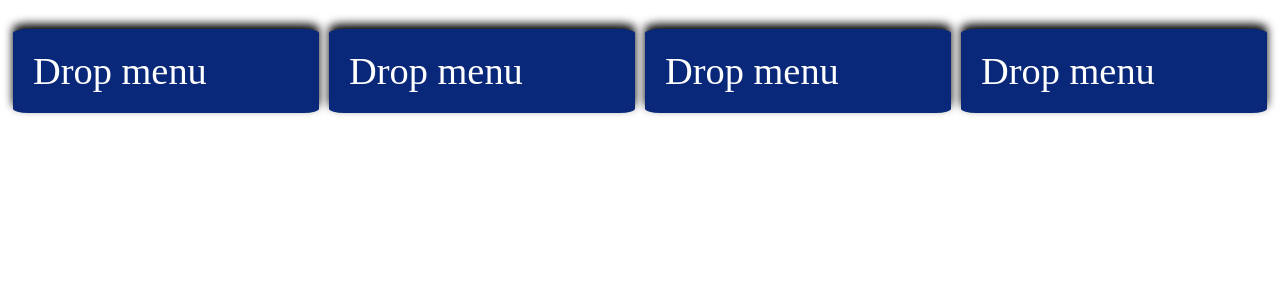
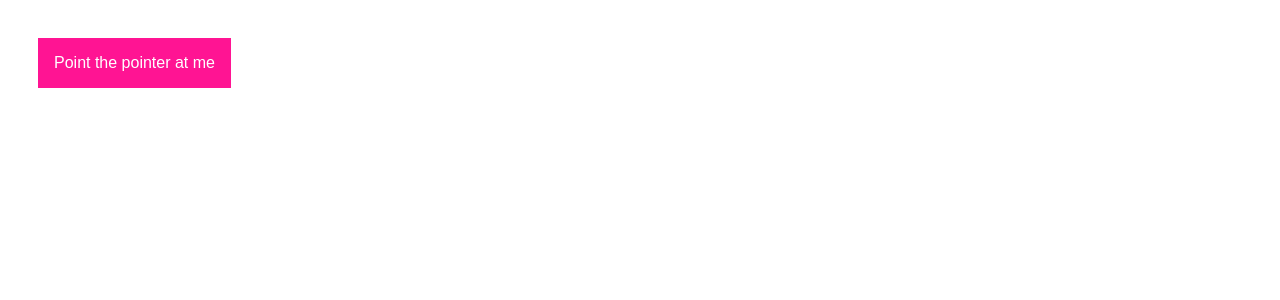
Before and after one commit to dwdraugr/PHP-Piscine, a PHP site: page /menu.html in a window 1280 px wide. Shown: the top 300 px of the page. Run offline with PHP 8.4, Linux system fonts and the light colour scheme.

Commit message:
ex04 done, my style

```diff
--- a/day00/ex04/menu.css
+++ b/day00/ex04/menu.css
@@ -1,45 +1,37 @@
-ul.drop_menu li
-{
-    display: none;
-    background-color: #058da8;
-    padding:20px 20px 20px 20px;
-    border-radius: 5%;
-    margin: 5px;
-    text-align: center;
-    box-shadow: 0px -5px 10px #000000;
-    color: white;
-    font-size: 3vw;
+.dropdown {
+    /*position: relative;*/
+    display: inline-block;
+    margin: 30px;
 }
 
-ul.drop_menu li:first-child
-{
-    display: block;
-    text-align: left;
-    background-color: #092879;
+.dropbtn {
+    background-color: deeppink;
+    color: white;
+    padding: 16px;
+    font-size: 16px;
+    border: none;
 }
 
-ul.drop_menu:hover li
-{
-    display: block;
-    box-shadow: 0px 5px 10px #000000;
+
+
+.dropdown-content {
+    display: none;
+    position: absolute;
+    background-color: #f1f1f1;
+    min-width: 260px;
+    box-shadow: 0px 8px 16px 0px rgba(0,0,0,0.2);
 }
 
-ul.drop_menu:hover li:first-child
-{
-    background-color: #00a0ad;
-    background: linear-gradient(180deg, rgba(2,0,36,1) 0%, rgba(9,40,121,1) 41%, rgba(5,141,168,1) 100%);
-    font-weight: bold;
+.dropdown-content a {
+    padding: 12px 16px;
+    align-items: center;
+    display: block;
 }
 
-a
-{
-    color: inherit;
-    text-decoration: none;
+.dropdown-content a:hover {background-color: #ddd;}
+
+.dropdown:hover .dropdown-content {display: block;}
+
+.dropdown:hover .dropbtn {
+    background-color: pink;
 }
-
-ul
-{
-    width: 25%;
-    padding: 0px;
-    float: left;
-}
--- a/day00/ex04/menu.html
+++ b/day00/ex04/menu.html
@@ -1,30 +1,18 @@
-<!Doctype html>
-<html>
+<!DOCTYPE html>
+<html lang="en">
 <head>
-	<meta charset="UTF-8">
-	<title>Menu</title>
-	<link rel="stylesheet" href="menu.css">
+	<link type="text/css" href="menu.css" rel="stylesheet">
 </head>
 <body>
-<ul class="drop_menu">
-	<li>Drop menu</li>
-	<li><a href="#">Awesome</a></li>
-	<li><a href="#">Crazy</a></li>
-</ul>
-<ul class="drop_menu">
-	<li>Drop menu</li>
-	<li><a href="#">Awesome</a></li>
-	<li><a href="#">Crazy</a></li>
-</ul>
-<ul class="drop_menu">
-	<li>Drop menu</li>
-	<li><a href="#">Awesome</a></li>
-	<li><a href="#">Crazy</a></li>
-</ul>
-<ul class="drop_menu">
-	<li>Drop menu</li>
-	<li><a href="#">Awesome</a></li>
-	<li><a href="#">Crazy</a></li>
-</ul>
+<div class="dropdown">
+	<button class="dropbtn"><span>Point the pointer at me</span></button>
+	<div class="dropdown-content">
+		<a href="#">Awesome</a>
+		<a href="#">Beautiful</a>
+		<a href="#">Ponasenkov</a>
+		<a href="#">Goblin</a>
+		<a href="#">Cats</a>
+	</div>
+</div>
 </body>
 </html>
```
